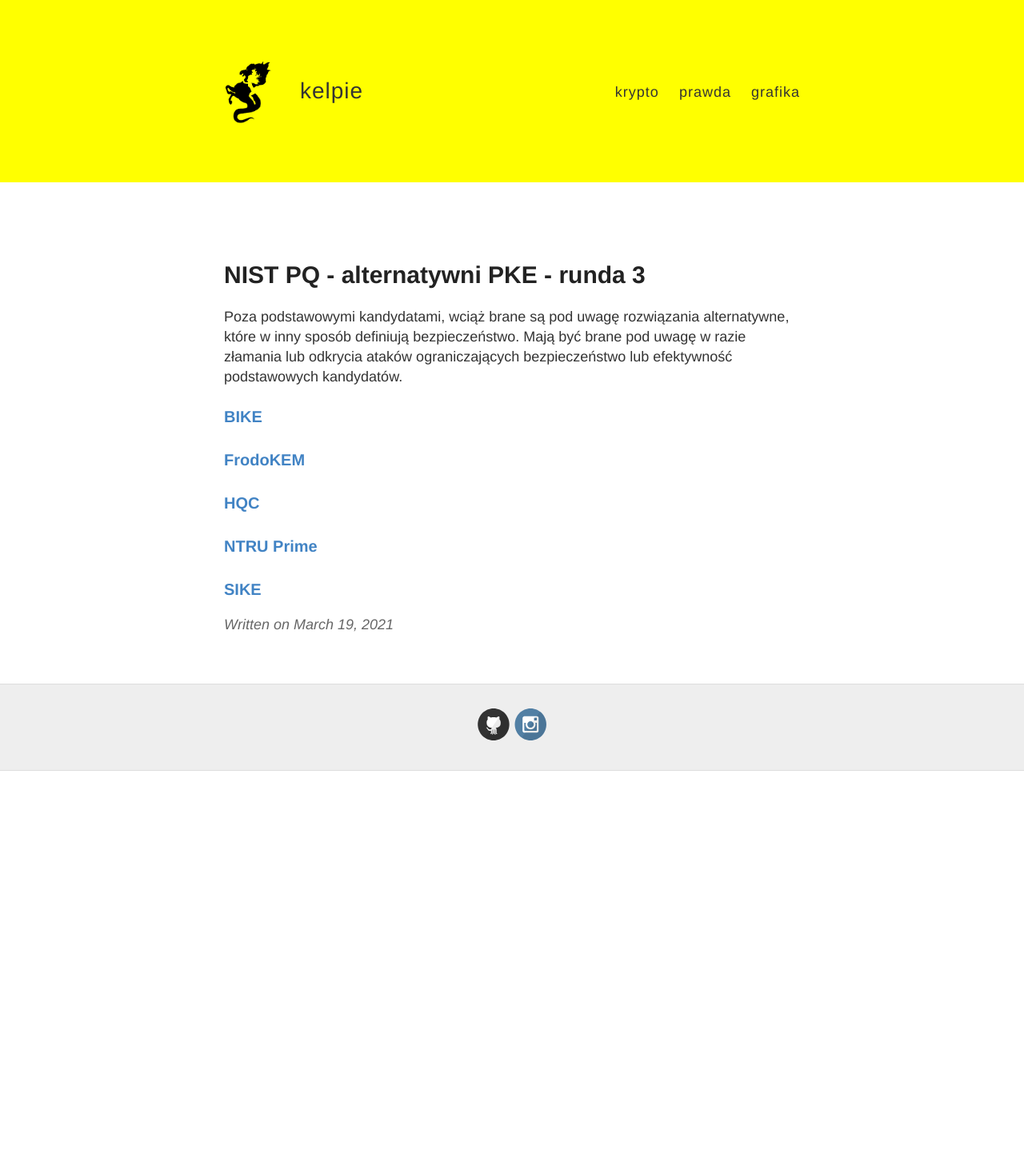
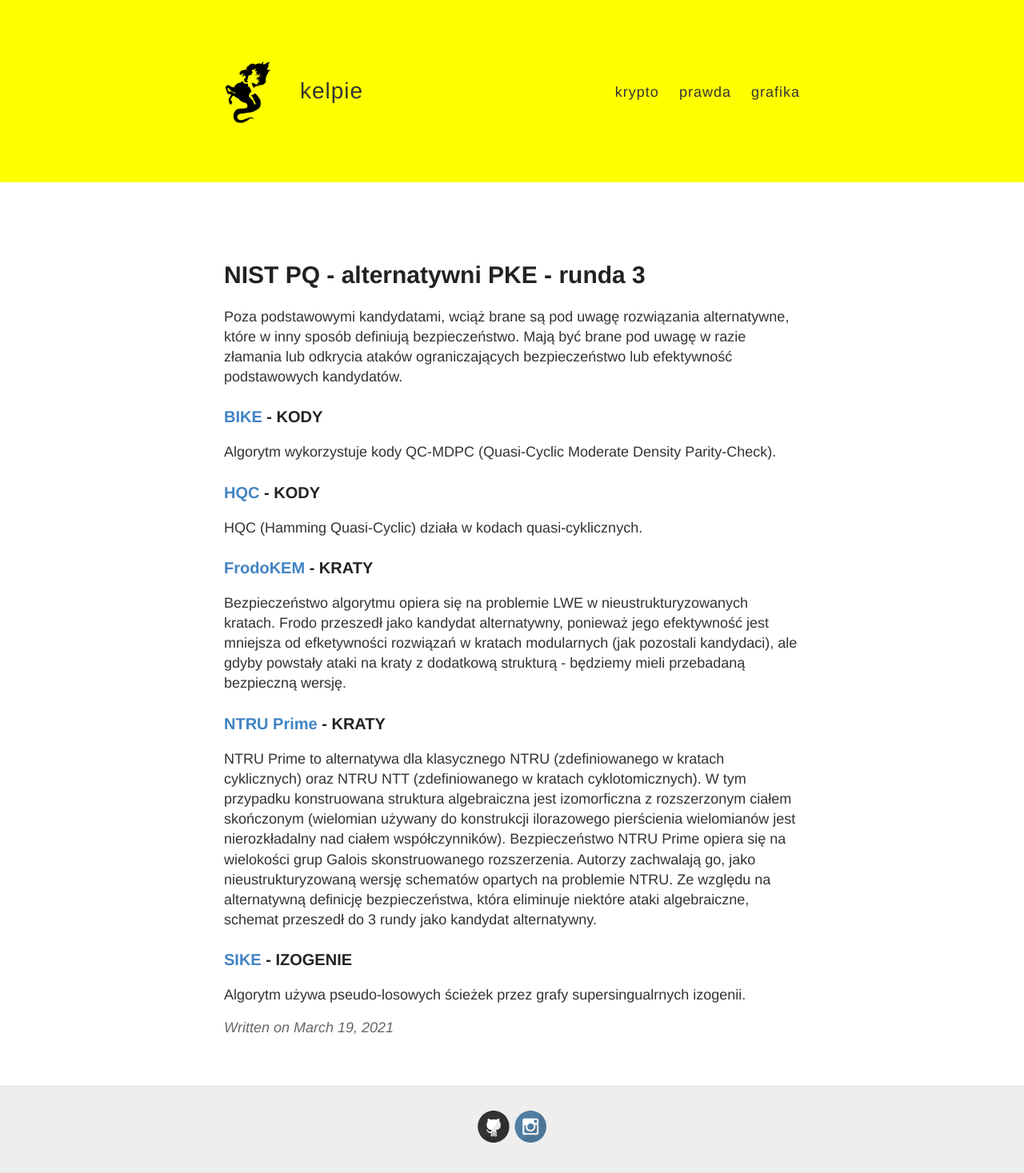
Before and after one commit to keIpie/keIpie.github.io, a Jekyll site: the page built from pq/_posts/2021-3-19-nist-round-3-alt.md, in a window 1280 px wide. Shown: the whole page at 80% size. Built offline with Jekyll 4.4.1, drawn with Linux system fonts in a browser that asks for light colours; before the commit the page ends 964 px from its top, so only the background shows below that.

```diff
--- a/pq/_posts/2021-3-19-nist-round-3-alt.md
+++ b/pq/_posts/2021-3-19-nist-round-3-alt.md
@@ -7,12 +7,32 @@
 w inny sposób definiują bezpieczeństwo. Mają być brane pod uwagę w razie złamania lub odkrycia
 ataków ograniczających bezpieczeństwo lub efektywność podstawowych kandydatów.
 
-### [BIKE](http://bikesuite.org/)
+### [BIKE](http://bikesuite.org/) - KODY
 
-### [FrodoKEM](http://frodokem.org)
+Algorytm wykorzystuje kody QC-MDPC (Quasi-Cyclic Moderate Density Parity-Check).
 
-### [HQC](http://pqc-hqc.org)
+### [HQC](http://pqc-hqc.org) - KODY
 
-### [NTRU Prime](https://ntruprime.cr.yp.to/)
+HQC (Hamming Quasi-Cyclic) działa w kodach quasi-cyklicznych.
 
-### [SIKE](http://sike.org/)
+### [FrodoKEM](http://frodokem.org) - KRATY
+
+Bezpieczeństwo algorytmu opiera się na problemie LWE w nieustrukturyzowanych kratach.
+Frodo przeszedł jako kandydat alternatywny, ponieważ jego efektywność jest mniejsza od
+efketywności rozwiązań w kratach modularnych (jak pozostali kandydaci), ale gdyby powstały
+ataki na kraty z dodatkową strukturą - będziemy mieli przebadaną bezpieczną wersję.
+
+### [NTRU Prime](https://ntruprime.cr.yp.to/) - KRATY
+
+NTRU Prime to alternatywa dla klasycznego NTRU (zdefiniowanego w kratach cyklicznych)
+oraz NTRU NTT (zdefiniowanego w kratach cyklotomicznych). W tym przypadku konstruowana
+struktura algebraiczna jest izomorficzna z rozszerzonym ciałem skończonym (wielomian używany
+do konstrukcji ilorazowego pierścienia wielomianów jest nierozkładalny nad ciałem współczynników).
+Bezpieczeństwo NTRU Prime opiera się na wielokości grup Galois skonstruowanego rozszerzenia.
+Autorzy zachwalają go, jako nieustrukturyzowaną wersję schematów opartych na problemie NTRU.
+Ze względu na alternatywną definicję bezpieczeństwa, która eliminuje niektóre ataki algebraiczne,
+schemat przeszedł do 3 rundy jako kandydat alternatywny.
+
+### [SIKE](http://sike.org/) - IZOGENIE
+
+Algorytm używa pseudo-losowych ścieżek przez grafy supersingualrnych izogenii.
```
